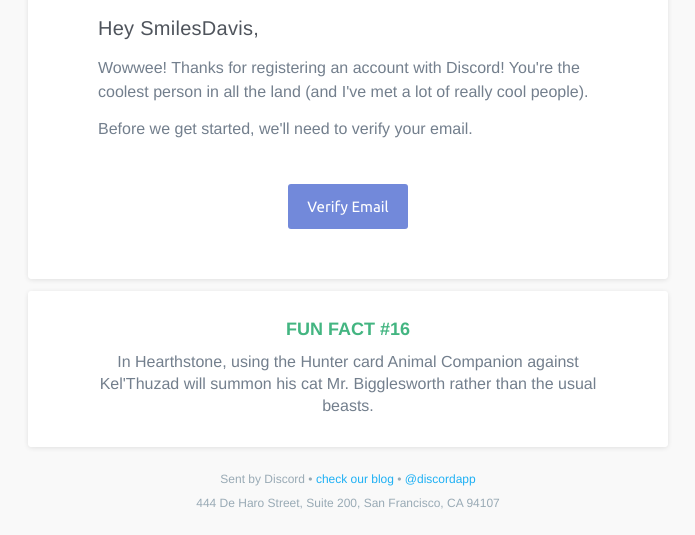
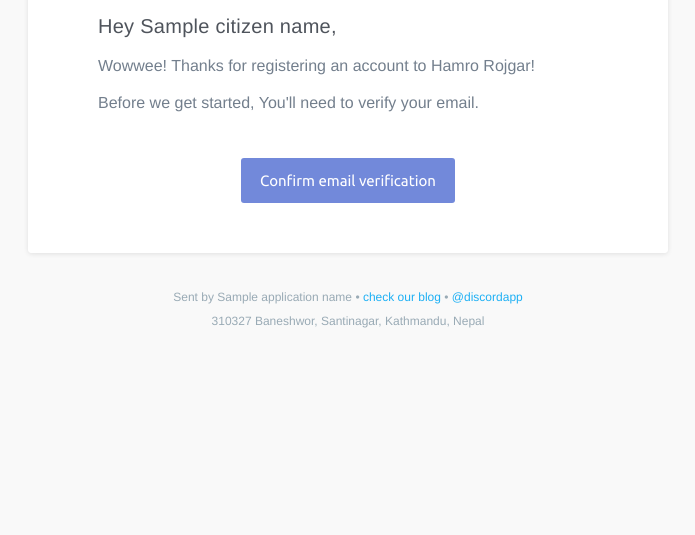
Before and after one commit to roman-ojha/hamrorojgar, a Django app: template backend/templates/api/verification_email.html in a window 1280 px wide. Shown: the part 697-1232 px from the top of the page, without its empty margins (292-987 px from the left). After the commit the page ends 1025 px from the top, so only its background shows below. Run offline with Django 4.2, Linux system fonts and the light colour scheme; the template is opened without the code that fills it: most values are stand-ins (such as "Sample title", 1, 10 or a date in 2020); parts of the project's set-up code (start-up, migrations or seed data) failed here and were passed over.

Commit message:
feat: improved verification email html with added dyanmic content

```diff
--- a/backend/templates/api/verification_email.html
+++ b/backend/templates/api/verification_email.html
@@ -68,7 +68,6 @@
   </style>
 <div style="margin:0px auto;max-width:640px;background:transparent;"><table role="presentation" cellpadding="0" cellspacing="0" style="font-size:0px;width:100%;background:transparent;" align="center" border="0"><tbody><tr><td style="text-align:center;vertical-align:top;direction:ltr;font-size:0px;padding:40px 0px;"><!--[if mso | IE]>
       <table role="presentation" border="0" cellpadding="0" cellspacing="0"><tr><td style="vertical-align:top;width:640px;">
-      <![endif]--><div aria-labelledby="mj-column-per-100" class="mj-column-per-100 outlook-group-fix" style="vertical-align:top;display:inline-block;direction:ltr;font-size:13px;text-align:left;width:100%;"><table role="presentation" cellpadding="0" cellspacing="0" width="100%" border="0"><tbody><tr><td style="word-break:break-word;font-size:0px;padding:0px;" align="center"><table role="presentation" cellpadding="0" cellspacing="0" style="border-collapse:collapse;border-spacing:0px;" align="center" border="0"><tbody><tr><td style="width:138px;"><a href="https://discordapp.com/" target="_blank"><img alt="" title="" height="38px" src="https://cdn.discordapp.com/email_assets/2ec94ed90b8e95d764f2a1c96f33139e.png" style="border:none;border-radius:;display:block;outline:none;text-decoration:none;width:100%;height:38px;" width="138"></a></td></tr></tbody></table></td></tr></tbody></table></div><!--[if mso | IE]>
       </td></tr></table>
       <![endif]--></td></tr></tbody></table></div><!--[if mso | IE]>
       </td></tr></table>
@@ -83,7 +82,7 @@
         <v:textbox style="mso-fit-shape-to-text:true" inset="0,0,0,0">
       <![endif]--><table role="presentation" cellpadding="0" cellspacing="0" style="font-size:0px;width:100%;background:#7289DA url(https://cdn.discordapp.com/email_assets/f0a4cc6d7aaa7bdf2a3c15a193c6d224.png) top center / cover no-repeat;" align="center" border="0" background="https://cdn.discordapp.com/email_assets/f0a4cc6d7aaa7bdf2a3c15a193c6d224.png"><tbody><tr><td style="text-align:center;vertical-align:top;direction:ltr;font-size:0px;padding:57px;"><!--[if mso | IE]>
       <table role="presentation" border="0" cellpadding="0" cellspacing="0"><tr><td style="vertical-align:undefined;width:640px;">
-      <![endif]--><div style="cursor:auto;color:white;font-family:Whitney, Helvetica Neue, Helvetica, Arial, Lucida Grande, sans-serif;font-size:36px;font-weight:600;line-height:36px;text-align:center;">Welcome to Discord!</div><!--[if mso | IE]>
+      <![endif]--><div style="cursor:auto;color:white;font-family:Whitney, Helvetica Neue, Helvetica, Arial, Lucida Grande, sans-serif;font-size:36px;font-weight:600;line-height:36px;text-align:center;">Welcome to {{application_name}}!</div><!--[if mso | IE]>
       </td></tr></table>
       <![endif]--></td></tr></tbody></table><!--[if mso | IE]>
         </v:textbox>
@@ -100,13 +99,14 @@
       <![endif]--><div aria-labelledby="mj-column-per-100" class="mj-column-per-100 outlook-group-fix" style="vertical-align:top;display:inline-block;direction:ltr;font-size:13px;text-align:left;width:100%;"><table role="presentation" cellpadding="0" cellspacing="0" width="100%" border="0"><tbody><tr><td style="word-break:break-word;font-size:0px;padding:0px 0px 20px;" align="left"><div style="cursor:auto;color:#737F8D;font-family:Whitney, Helvetica Neue, Helvetica, Arial, Lucida Grande, sans-serif;font-size:16px;line-height:24px;text-align:left;">
             <p><img src="https://cdn.discordapp.com/email_assets/127c95bbea39cd4bc1ad87d1500ae27d.png" alt="Party Wumpus" title="None" width="500" style="height: auto;"></p>
 
-  <h2 style="font-family: Whitney, Helvetica Neue, Helvetica, Arial, Lucida Grande, sans-serif;font-weight: 500;font-size: 20px;color: #4F545C;letter-spacing: 0.27px;">Hey SmilesDavis,</h2>
-<p>Wowwee! Thanks for registering an account with Discord! You're the coolest person in all the land (and I've met a lot of really cool people).</p>
-<p>Before we get started, we'll need to verify your email.</p>
+  <h2 style="font-family: Whitney, Helvetica Neue, Helvetica, Arial, Lucida Grande, sans-serif;font-weight: 500;font-size: 20px;color: #4F545C;letter-spacing: 0.27px;">Hey {{citizen_name}},</h2>
+<p>Wowwee! Thanks for registering an account to Hamro Rojgar!</p>
+<p>Before we get started, You'll need to verify your email.</p>
 
-          </div></td></tr><tr><td style="word-break:break-word;font-size:0px;padding:10px 25px;" align="center"><table role="presentation" cellpadding="0" cellspacing="0" style="border-collapse:separate;" align="center" border="0"><tbody><tr><td style="border:none;border-radius:3px;color:white;cursor:auto;padding:15px 19px;" align="center" valign="middle" bgcolor="#7289DA"><a href="#" style="text-decoration:none;line-height:100%;background:#7289DA;color:white;font-family:Ubuntu, Helvetica, Arial, sans-serif;font-size:15px;font-weight:normal;text-transform:none;margin:0px;" target="_blank">
-            Verify Email
-          </a></td></tr></tbody></table></td></tr></tbody></table></div><!--[if mso | IE]>
+          </div></td></tr><tr><td style="word-break:break-word;font-size:0px;padding:10px 25px;" align="center"><table role="presentation" cellpadding="0" cellspacing="0" style="border-collapse:separate;" align="center" border="0"><tbody><tr><td style="border:none;border-radius:3px;color:white;cursor:auto;padding:15px 19px;" align="center" valign="middle" bgcolor="#7289DA"><a href="{{verification_url}}" style="text-decoration:none;line-height:100%;background:#7289DA;color:white;font-family:Ubuntu, Helvetica, Arial, sans-serif;font-size:15px;font-weight:normal;text-transform:none;margin:0px;" target="_blank">
+            Confirm email verification
+          </a></td></tr></tbody></table></td></tr></tbody></table></div>
+          <!--[if mso | IE]>
       </td></tr></table>
       <![endif]--></td></tr></tbody></table></div><!--[if mso | IE]>
       </td></tr></table>
@@ -128,7 +128,6 @@
           <td style="line-height:0px;font-size:0px;mso-line-height-rule:exactly;">
       <![endif]--><div style="margin:0 auto;max-width:640px;background:#ffffff;box-shadow:0px 1px 5px rgba(0,0,0,0.1);border-radius:4px;overflow:hidden;"><table cellpadding="0" cellspacing="0" style="font-size:0px;width:100%;background:#ffffff;" align="center" border="0"><tbody><tr><td style="text-align:center;vertical-align:top;font-size:0px;padding:0px;"><!--[if mso | IE]>
       <table border="0" cellpadding="0" cellspacing="0"><tr><td style="vertical-align:top;width:640px;">
-      <![endif]--><div aria-labelledby="mj-column-per-100" class="mj-column-per-100 outlook-group-fix" style="vertical-align:top;display:inline-block;direction:ltr;font-size:13px;text-align:left;width:100%;"><table role="presentation" cellpadding="0" cellspacing="0" width="100%" border="0"><tbody><tr><td style="word-break:break-word;font-size:0px;padding:30px 70px 0px 70px;" align="center"><div style="cursor:auto;color:#43B581;font-family:Whitney, Helvetica Neue, Helvetica, Arial, Lucida Grande, sans-serif;font-size:18px;font-weight:bold;line-height:16px;text-align:center;">FUN FACT #16</div></td></tr><tr><td style="word-break:break-word;font-size:0px;padding:14px 70px 30px 70px;" align="center"><div style="cursor:auto;color:#737F8D;font-family:Whitney, Helvetica Neue, Helvetica, Arial, Lucida Grande, sans-serif;font-size:16px;line-height:22px;text-align:center;">
       In Hearthstone, using the Hunter card Animal Companion against Kel'Thuzad will summon his cat Mr. Bigglesworth rather than the usual beasts.
     </div></td></tr></tbody></table></div><!--[if mso | IE]>
       </td></tr></table>
@@ -142,9 +141,9 @@
       <![endif]--><div style="margin:0px auto;max-width:640px;background:transparent;"><table role="presentation" cellpadding="0" cellspacing="0" style="font-size:0px;width:100%;background:transparent;" align="center" border="0"><tbody><tr><td style="text-align:center;vertical-align:top;direction:ltr;font-size:0px;padding:20px 0px;"><!--[if mso | IE]>
       <table role="presentation" border="0" cellpadding="0" cellspacing="0"><tr><td style="vertical-align:top;width:640px;">
       <![endif]--><div aria-labelledby="mj-column-per-100" class="mj-column-per-100 outlook-group-fix" style="vertical-align:top;display:inline-block;direction:ltr;font-size:13px;text-align:left;width:100%;"><table role="presentation" cellpadding="0" cellspacing="0" width="100%" border="0"><tbody><tr><td style="word-break:break-word;font-size:0px;padding:0px;" align="center"><div style="cursor:auto;color:#99AAB5;font-family:Whitney, Helvetica Neue, Helvetica, Arial, Lucida Grande, sans-serif;font-size:12px;line-height:24px;text-align:center;">
-      Sent by Discord • <a href="https://blog.discordapp.com/" style="color:#1EB0F4;text-decoration:none;" target="_blank">check our blog</a> • <a href="https://twitter.com/discordapp" style="color:#1EB0F4;text-decoration:none;" target="_blank">@discordapp</a>
+      Sent by {{application_name}} • <a href="" style="color:#1EB0F4;text-decoration:none;" target="_blank">check our blog</a> • <a href="" style="color:#1EB0F4;text-decoration:none;" target="_blank">@discordapp</a>
     </div></td></tr><tr><td style="word-break:break-word;font-size:0px;padding:0px;" align="center"><div style="cursor:auto;color:#99AAB5;font-family:Whitney, Helvetica Neue, Helvetica, Arial, Lucida Grande, sans-serif;font-size:12px;line-height:24px;text-align:center;">
-      444 De Haro Street, Suite 200, San Francisco, CA 94107
+      310327 Baneshwor, Santinagar, Kathmandu, Nepal
     </div></td></tr></tbody></table></div><!--[if mso | IE]>
       </td></tr></table>
       <![endif]--></td></tr></tbody></table></div><!--[if mso | IE]>
--- a/backend/utils/email.py
+++ b/backend/utils/email.py
@@ -5,9 +5,9 @@
 from django.utils.html import strip_tags
 
 
-def send_html_email(subject, html_template_path, recipients):
+def send_html_email(subject, html_template_path, html_context, recipients):
     email_from = settings.EMAIL_HOST_USER
-    html_content = render_to_string(html_template_path, {})
+    html_content = render_to_string(html_template_path, html_context)
     text_content = strip_tags(html_content)
     email = EmailMultiAlternatives(
         # subject
```
Also changed, not shown: backend/api/views/auth_view.py (+6 -5 lines), 1 other file.
